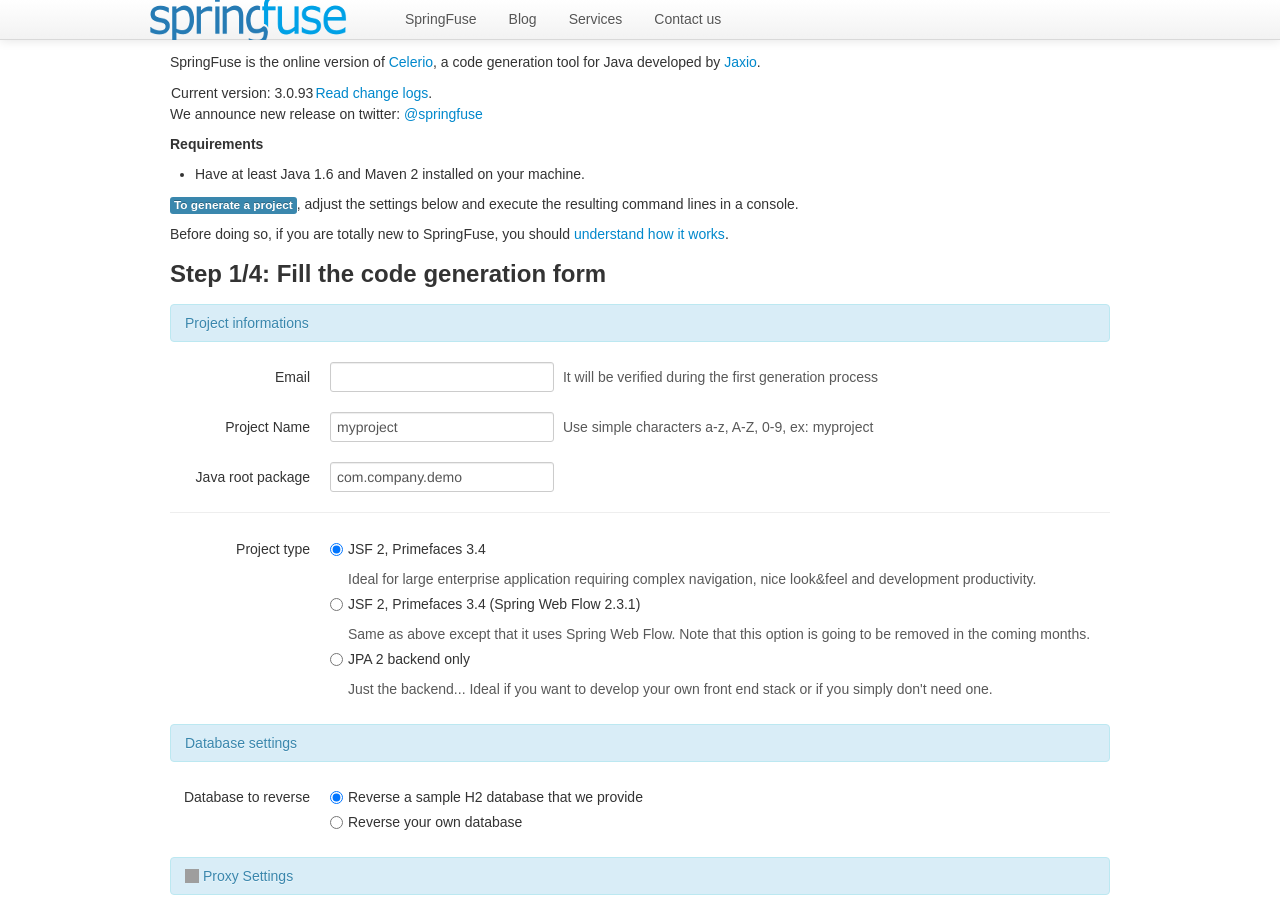
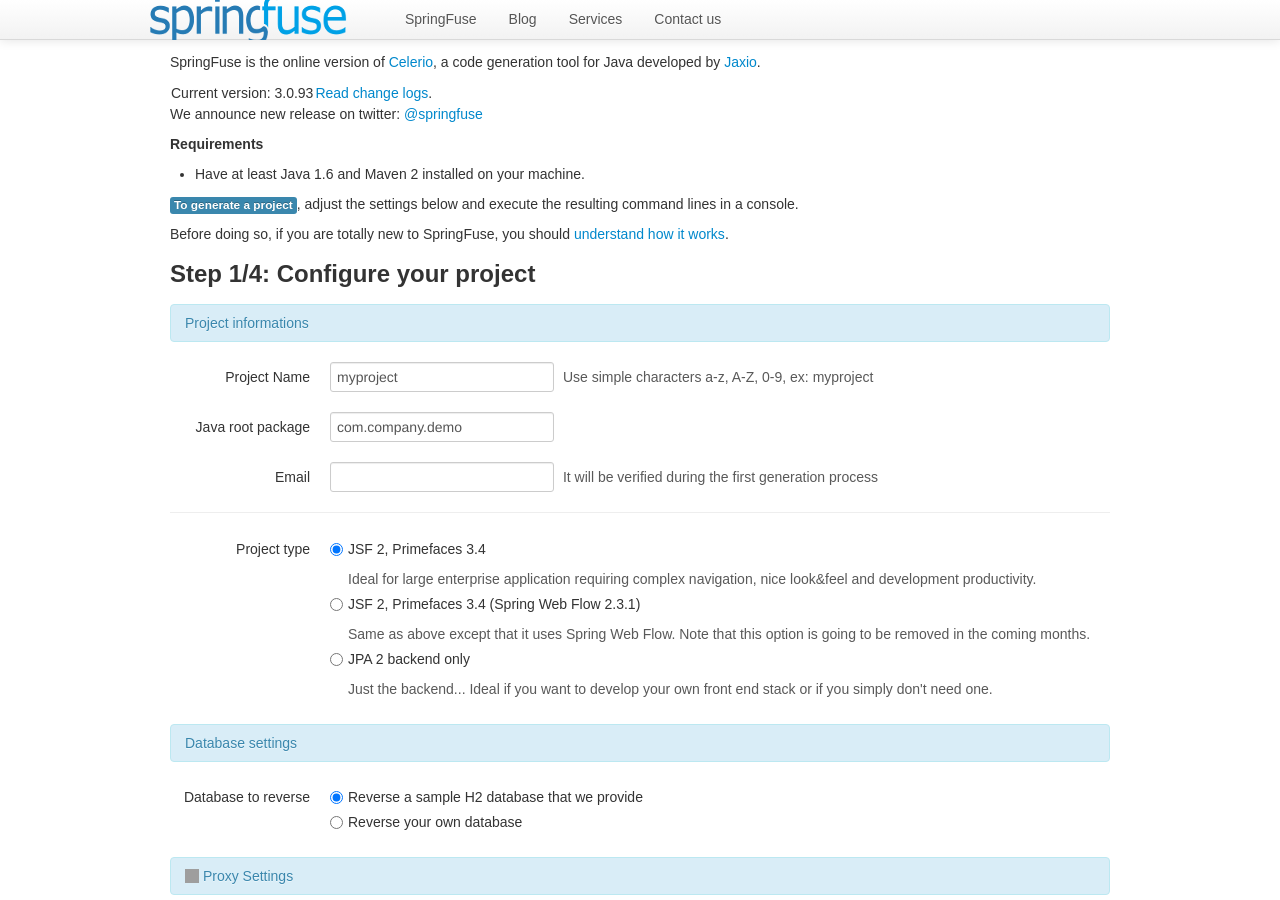
Before and after one commit to springfuse/springfuse.github.com, a Jekyll site: the page built from index.md, in a window 1280 px wide and 900 px high, scrolled down 624 px. Built offline with Jekyll 4.4.1, drawn with Linux system fonts in a browser that asks for light colours; Markdown is read by kramdown in place of the engine named in the settings; comment, search, counter and statistics services are not loaded; grey boxes are pictures that could not be loaded.

Commit message:
cosmetic

```diff
--- a/index.md
+++ b/index.md
@@ -38,21 +38,12 @@ __Requirements__
 
 Before doing so, if you are totally new to SpringFuse, you should <a href="/what-is-springfuse.html">understand how it works</a>.
 
-### Step 1/4: Fill the code generation form
+### Step 1/4: Configure your project
 
 <form class="form-horizontal">
 
 <div class="alert alert-info">
 	Project informations
-</div>
-
-<!-- email -->
-<div class="control-group email">
-    <label class="control-label" for="email">Email</label>
-    <div class="controls">
-		<input type="text" id="email" class="required updateCommand"/>
-		<span class="help-inline">It will be verified during the first generation process</span>
-    </div>
 </div>
 
 <!-- artifactId -->
@@ -69,6 +60,15 @@ Before doing so, if you are totally new to SpringFuse, you should <a href="/what
     <label class="control-label" for="groupId">Java root package</label>
     <div class="controls">
 		<input type="text" id="groupId" size="40" value="com.company.demo" placeholder="ex: com.jaxio.demo" class="required updateCommand" title="Ex: com.company.project"/>
+    </div>
+</div>
+
+<!-- email -->
+<div class="control-group email">
+    <label class="control-label" for="email">Email</label>
+    <div class="controls">
+		<input type="text" id="email" class="required updateCommand"/>
+		<span class="help-inline">It will be verified during the first generation process</span>
     </div>
 </div>
 
```
